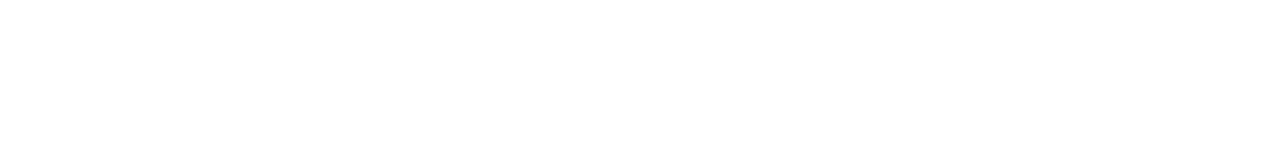
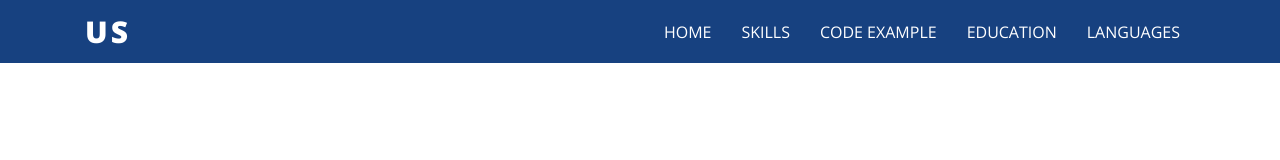
Before and after one commit to romanovna81/portfolio, a plain HTML site: page index.html in a window 1280 px wide. Drawn offline with nearby package versions, Linux system fonts and the light colour scheme.

Commit message:
add header navigation

```diff
--- a/css/style.css
+++ b/css/style.css
@@ -0,0 +1,79 @@
+  :root {
+      --accent: #174180;
+      --accent-light: #3764a7;
+      --pure-white: #fff;
+  }
+
+  html {
+      box-sizing: border-box;
+      scroll-behavior: smooth;
+
+  }
+
+  *,
+  *::before,
+  *::after {
+      box-sizing: inherit;
+  }
+
+  body {
+      margin: 0;
+      font-family: "Open Sans", sans-serif;
+      color: var(--accent);
+  }
+
+  .container {
+      width: 1140px;
+      margin: 0 auto;
+      padding: 0 15px;
+  }
+
+  .header {
+      background-color: var(--accent);
+
+  }
+
+  .header a {
+      color: var(--pure-white);
+      text-decoration: none;
+  }
+
+  .header-nav {
+      display: flex;
+      justify-content: space-between;
+      align-items: center;
+      padding: 11px 0;
+
+  }
+
+  .header-logo {
+      width: 20%;
+      font-size: 30px;
+      font-weight: 800;
+      letter-spacing: 3px;
+
+  }
+
+  .header-logo img {
+      width: 100%;
+      height: 60%;
+      object-fit: contain;
+  }
+
+  .header-menu {
+      display: flex;
+      flex-wrap: wrap;
+      margin: 0;
+      padding: 0;
+      list-style: none;
+  }
+
+  .header-menu-link {
+      padding: 0 15px;
+      text-transform: uppercase;
+      transition: background-color 0, 4s;
+  }
+
+  .header-menu-link:hover {
+      background-color: var(--accent-light);
+  }
--- a/index.html
+++ b/index.html
@@ -6,11 +6,45 @@
     <meta http-equiv="X-UA-Compatible" content="IE=edge">
     <meta name="viewport" content="width=device-width, initial-scale=1.0">
     <title>Urmat Sultanova</title>
+    <link rel="preconnect" href="https://fonts.googleapis.com">
+    <link rel="preconnect" href="https://fonts.gstatic.com" crossorigin>
+    <link href="https://fonts.googleapis.com/css2?family=Open+Sans:ital,wght@0,400;0,700;0,800;1,300&display=swap"
+        rel="stylesheet">
     <link rel="stylesheet" href="css/style.css">
 </head>
 
 <body>
+    <header class="header">
+        <div class="container">
+            <nav class="header-nav">
+                <a href="#" class="header-logo">US</a>
+                <ul class="header-menu">
+                    <li class="header-menu-item">
+                        <a href="#home" class="header-menu-link">Home
+                        </a>
+                    </li>
+                    <li class="header-menu-item">
+                        <a href="#skills" class="header-menu-link">Skills
+                        </a>
+                    </li>
+                    <li class="header-menu-item">
+                        <a href="#codeexample" class="header-menu-link">Code example
+                        </a>
+                    </li>
+                    <li class="header-menu-item">
+                        <a href="#Educanion" class="header-menu-link">Education
+                        </a>
+                    </li>
+                    <li class="header-menu-item">
+                        <a href="#languages" class="header-menu-link">languages
+                        </a>
+                    </li>
+                </ul>
+            </nav>
+        </div>
 
+
+    </header>
 </body>
 
 </html>
```
